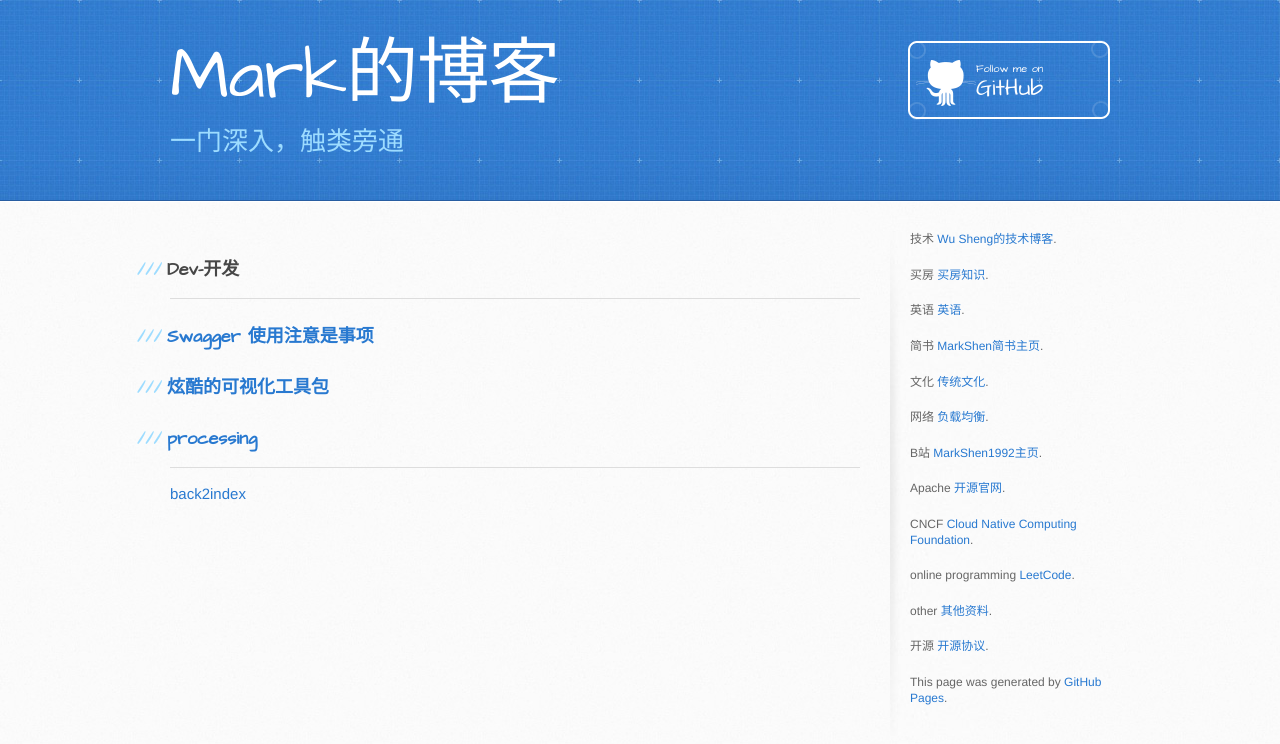
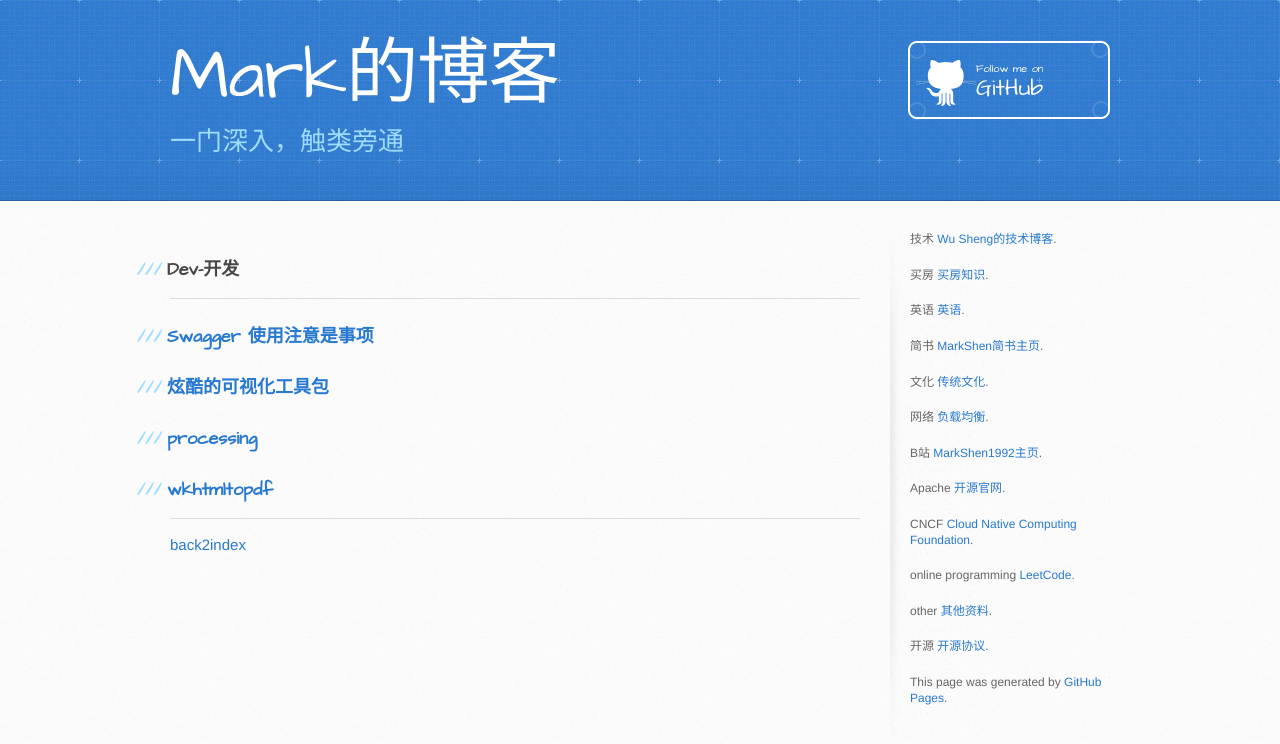
Before and after one commit to MarkShen1992/markshen1992.github.io, a Jekyll site: the page built from document/devops/dev/dev.md, in a window 1280 px wide. Shown: the top 744 px of the page. Built offline with Jekyll 4.4.1, drawn with Linux system fonts in a browser that asks for light colours; our own code applies the rules of GitHub Pages for plain Markdown files.

Commit message:
html2pdf, html2image

```diff
--- a/document/devops/dev/dev.md
+++ b/document/devops/dev/dev.md
@@ -8,6 +8,10 @@
 
 ### [processing](https://processing.org/)
 
+### [wkhtmltopdf](https://wkhtmltopdf.org/index.html)
+
+
+
 ---
 
 [back2index](./../../../index.html)
```
